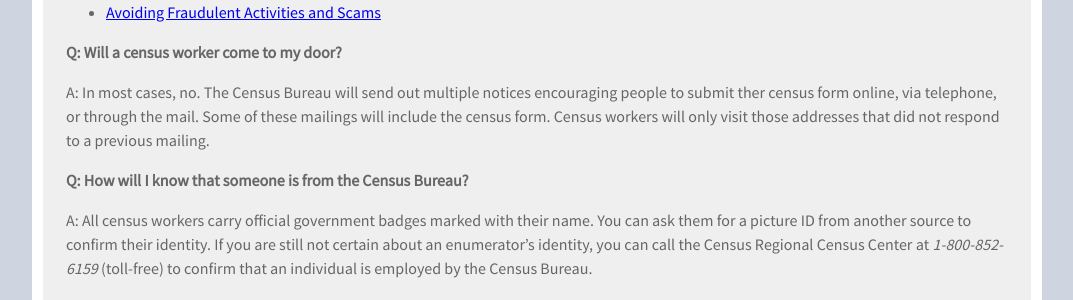
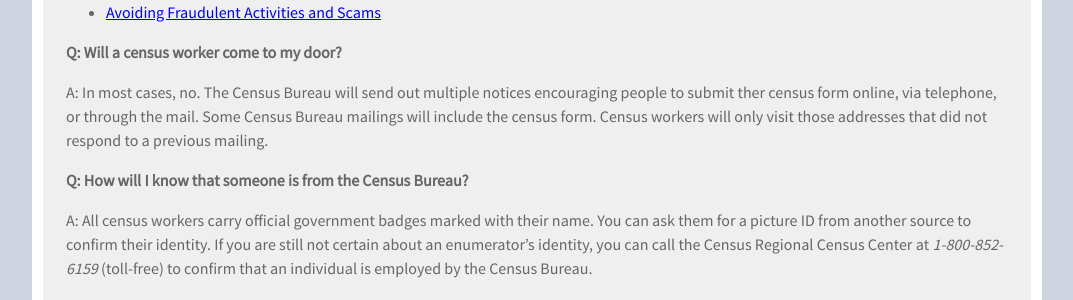
Before and after one commit to TBleess/Website_New, a Jekyll site: the page built from pages/5_CensusACS/2020-faq.md, in a window 1280 px wide and 900 px high, scrolled down 1650 px. Shown: the part 178-478 px from the top of the window, without its empty margins (103-1176 px from the left). Built offline with Jekyll 4.4.1, drawn with Linux system fonts in a browser that asks for light colours.

Commit message:
Update 2020-faq.md

```diff
--- a/pages/5_CensusACS/2020-faq.md
+++ b/pages/5_CensusACS/2020-faq.md
@@ -62,7 +62,7 @@
 
 **Q: Will a census worker come to my door?**
 
-A: In most cases, no.  The Census Bureau will send out multiple notices encouraging people to submit ther census form online, via telephone, or through the mail.  Some of these mailings will include the census form.  Census workers will only visit those addresses that did not respond to a previous mailing.
+A: In most cases, no.  The Census Bureau will send out multiple notices encouraging people to submit ther census form online, via telephone, or through the mail.  Some Census Bureau mailings will include the census form.  Census workers will only visit those addresses that did not respond to a previous mailing.
 
 **Q: How will I know that someone is from the Census Bureau?**
 
```
